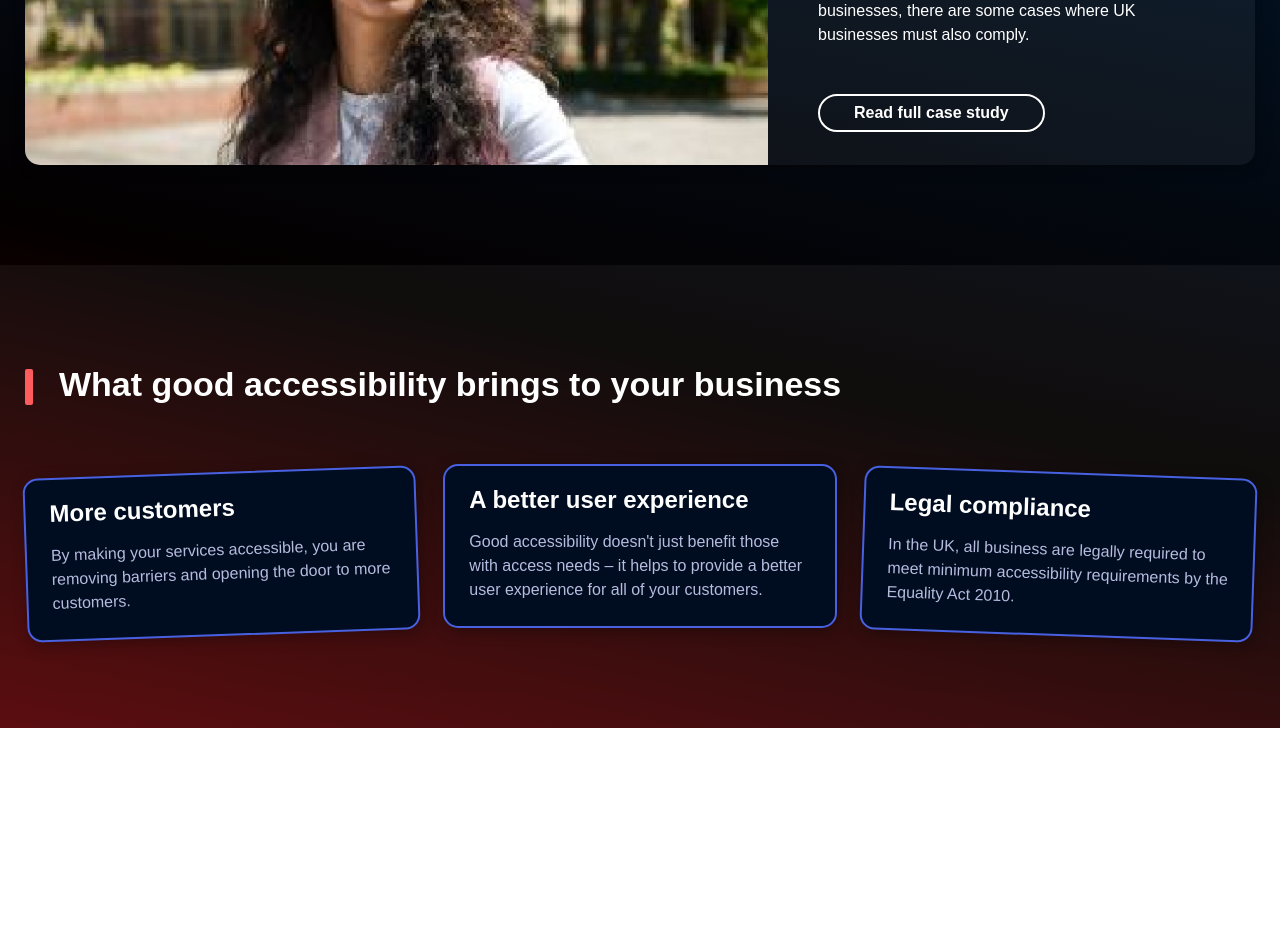
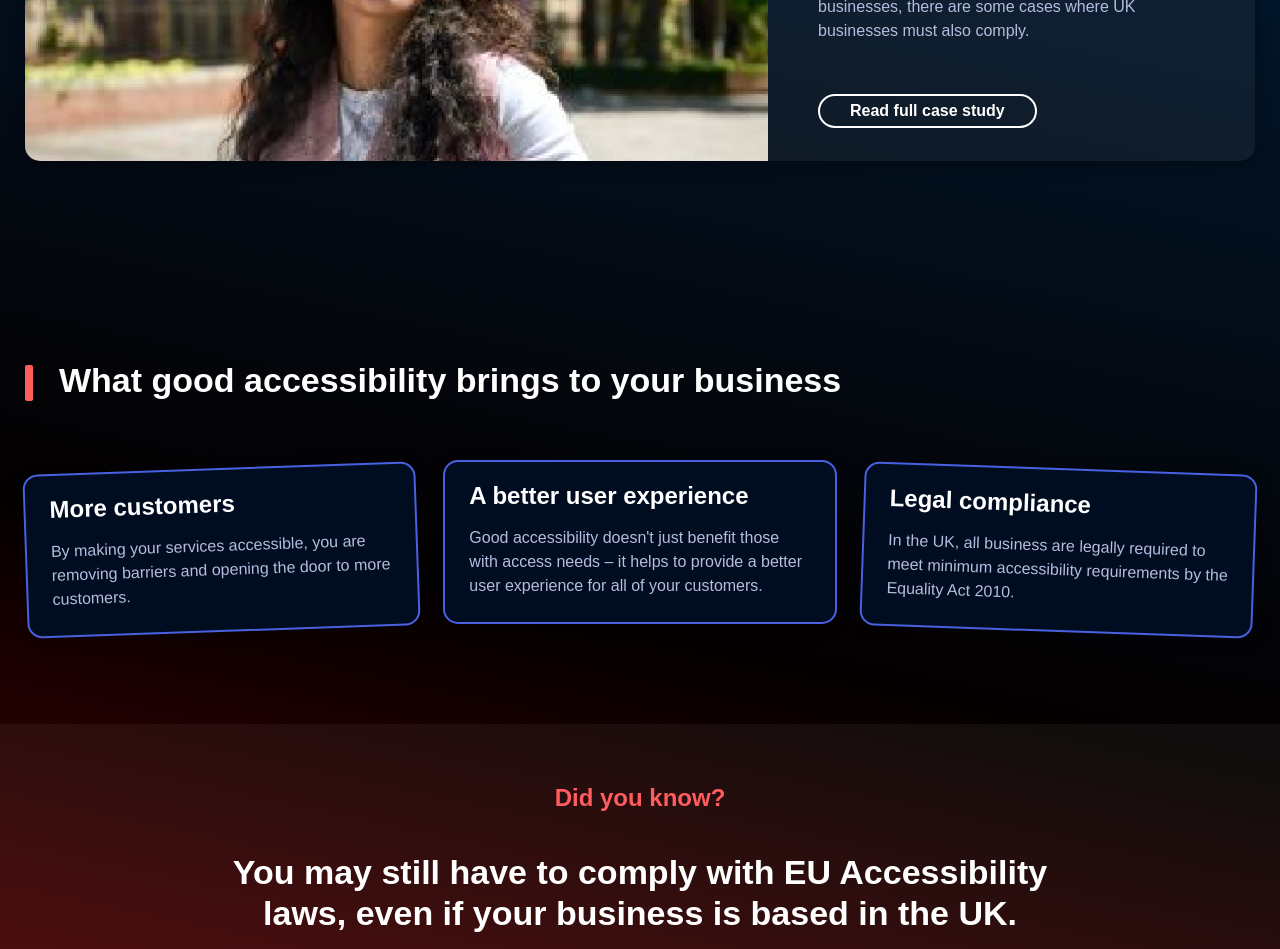
Before and after one commit to WillisDyson/project-rb, a React (Create React App) app: page / in a window 1280 px wide. Shown: the part 1848-2797 px from the top of the page. Before the commit the page ends 2576 px from the top, so only its background shows below. Built offline with nearby package versions, Linux system fonts and the light colour scheme; a web font is replaced by a local one.

Commit message:
Creating info insert component

```diff
--- a/src/components/generic/article-section/ArticleSection.module.scss
+++ b/src/components/generic/article-section/ArticleSection.module.scss
@@ -8,14 +8,6 @@
 
     &__button {
         align-self: flex-start;
-        border-width: 2px;
-        background-color: transparent;
-        font-size: px-to-rem(16px);
         margin-top: auto;
-
-        &:hover {
-            background-color: $white;
-            color: $midnight-blue;
-        }
     }
 }
--- a/src/components/generic/article-section/article-promo/ArticlePromo.module.scss
+++ b/src/components/generic/article-section/article-promo/ArticlePromo.module.scss
@@ -7,9 +7,11 @@
     background-color: rgba(255, 255, 255, 0.05);
     border-radius: $global-border-radius;
     box-shadow: $global-box-shadow;
+    color: $white;
     display: flex;
     min-height: 327px;
     overflow: hidden;
+    text-decoration: none;
 
     &:nth-child(even) {
         .article-promo__text-section {
@@ -38,4 +40,8 @@
     &__header, &__desc {
         margin-bottom: 20px;
     }
+
+    &__desc {
+        color: $pale-blue;
+    }
 }
--- a/src/components/generic/button-link/ButtonLink.module.scss
+++ b/src/components/generic/button-link/ButtonLink.module.scss
@@ -4,27 +4,34 @@
 @use "global-stylesheets/GlobalAnimations.scss" as *;
 
 $button-outline-thickness: 4px;
-$button-padding-y: 12px;
-$button-padding-x: 38px;
+$button-padding-y: 10px;
+$button-padding-x: 34px;
 
 .button {
-    background: #0F2338;
+    background: transparent;
     border: $button-outline-thickness solid $white;
     border-radius: 999px;
+    border-width: 2px;
     color: $white;
     display: inline-block;
+    font-size: px-to-rem(16px);
     font-family: $houschka;
-    font-size: px-to-rem(26px);
     font-weight: 700;
     padding: calc($button-padding-y - $button-outline-thickness) calc($button-padding-x - $button-outline-thickness);
     position: relative;
     text-decoration: none;
     transition: 0.3s;
 
+
+    &:hover {
+        background-color: $white;
+        color: $midnight-blue;
+    }
+
     &--hero {
-        background: transparent;
         border: unset;
         box-shadow: 2px 3px 6px rgba(0, 0, 0, 0.31);
+        font-size: px-to-rem(26px);
         padding: $button-padding-y $button-padding-x;
         overflow: hidden;
 
@@ -60,6 +67,9 @@ $button-padding-x: 38px;
         }
 
         &:hover {
+            background-color: unset;
+            color: unset;
+
             &::before {
                 animation-play-state: paused;
             }
--- /dev/null
+++ b/src/components/generic/info-insert/InfoInsert.js
@@ -0,0 +1,17 @@
+import styles from "./InfoInsert.module.scss";
+import ButtonLink from "components/generic/button-link/ButtonLink";
+
+const InfoInsert = ({ className, variants, headerText, mainText, buttonText, buttonUrl }) => {
+  return (
+    <div
+      className={`${styles["info-insert"]} ${className ? className : ""} ${
+        variants ? styles[variants] : ""}`}
+    >
+      {headerText && <h2 className={styles["info-insert__header-text"]}>{headerText}</h2>}
+      {mainText && <p className={styles["info-insert__main-text"]}>{mainText}</p>}
+      <ButtonLink className="" href={buttonUrl} text={buttonText} variant="" />
+    </div>
+  );
+};
+
+export default InfoInsert;
--- /dev/null
+++ b/src/components/generic/info-insert/InfoInsert.module.scss
@@ -0,0 +1,24 @@
+@use "global-stylesheets/GlobalColours.scss" as *;
+@use "global-stylesheets/GlobalFunctions.scss" as *;
+
+.info-insert {
+    align-items: center;
+    display: flex;
+    flex-direction: column;
+    gap: 40px;
+    margin: 0 auto;
+    max-width: 836px;
+    text-align: center;
+
+    &__header-text {
+        color: $salmon-red;
+        font-size: px-to-rem(24px);
+        font-weight: 800;
+    }
+
+    &__main-text {
+        font-size: px-to-rem(34px);
+        font-weight: 800;
+        line-height: 1.2;
+    }
+}
--- a/src/components/generic/slice/Slice.js
+++ b/src/components/generic/slice/Slice.js
@@ -8,7 +8,7 @@ const Slice = ({ className, headerText, variant, children }) => {
       }`}
     >
       <div className={styles["slice__inner"]}>
-        <h2>{headerText}</h2>
+        {headerText && <h2>{headerText}</h2>}
         {children}
       </div>
     </section>
--- a/src/components/generic/slice/Slice.module.scss
+++ b/src/components/generic/slice/Slice.module.scss
@@ -8,12 +8,16 @@
         background-color: $transparent-white;
     }
 
+    &--insert {
+        background-color: $transparent-white;
+        padding: 60px 25px;
+    }
+
     &__inner {
         margin: 0 auto;
         max-width: 1268px;
-    }
 
-    h2 {
+        & > h2 {
                 align-items: center;
                 display: flex;
                 margin-bottom: 60px;
@@ -31,3 +35,4 @@
                 }
             }
         }
+}
--- a/src/data/homepageData.js
+++ b/src/data/homepageData.js
@@ -50,3 +50,10 @@ export const whatGoodAccessibilityBrings = [
     description: "In the UK, all business are legally required to meet minimum accessibility requirements by the Equality Act 2010.",
   },
 ];
+
+export const didYouKnowData = {
+  headerText: "Did you know?",
+  mainText: "You may still have to comply with EU Accessibility laws, even if your business is based in the UK.",
+  buttonText: "Find out why",
+  buttonUrl: "#",
+};
--- a/src/global-stylesheets/GlobalStyles.scss
+++ b/src/global-stylesheets/GlobalStyles.scss
@@ -47,7 +47,7 @@ h3 {
 
 p {
     font-size: px-to-rem(16px);
-    line-height: px-to-rem(24px);
+    line-height: 1.5;
 }
 
 em {
--- a/src/pages/Homepage.js
+++ b/src/pages/Homepage.js
@@ -2,9 +2,10 @@ import Slice from "components/generic/slice/Slice";
 import HeroHeader from "components/header/hero-header/HeroHeader";
 import TilesGrid from "components/generic/tiles-grid/TilesGrid";
 import Tile from "components/generic/tiles-grid/tile/Tile";
-import { whyAccessibility, helpingOtherBusinesses, whatGoodAccessibilityBrings } from "data/homepageData";
+import { whyAccessibility, helpingOtherBusinesses, whatGoodAccessibilityBrings, didYouKnowData } from "data/homepageData";
 import ArticleSection from "components/generic/article-section/ArticleSection";
 import ArticlePromo from "components/generic/article-section/article-promo/ArticlePromo";
+import InfoInsert from "components/generic/info-insert/InfoInsert";
 
 const Homepage = () => {
   return (
@@ -49,7 +50,6 @@ const Homepage = () => {
       </Slice>
       <Slice
         headerText={<>What good accessibility brings to your business</>}
-        variant={"slice--alt"}
       >
         <TilesGrid variant="tiles-grid--tilted-ends">
           {whatGoodAccessibilityBrings.map((tile, idx) => (
@@ -64,6 +64,14 @@ const Homepage = () => {
           ))}
         </TilesGrid>
       </Slice>
+      <Slice variant={"slice--insert"}>
+        <InfoInsert variant="tiles-grid--tilted-ends"
+          headerText={<>{didYouKnowData.headerText}</>}
+          mainText={<>{didYouKnowData.mainText}</>}
+          buttonText={<>{didYouKnowData.buttonText}</>}
+          buttonUrl={didYouKnowData.buttonUrl}
+        />
+      </Slice>
     </>
   );
 };
```
Lines whose indentation alone changed are shown as unchanged.
